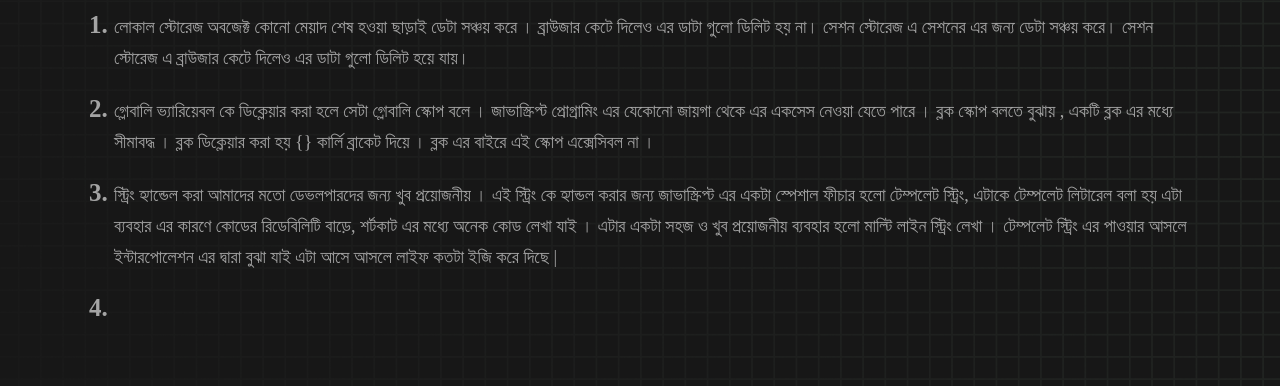
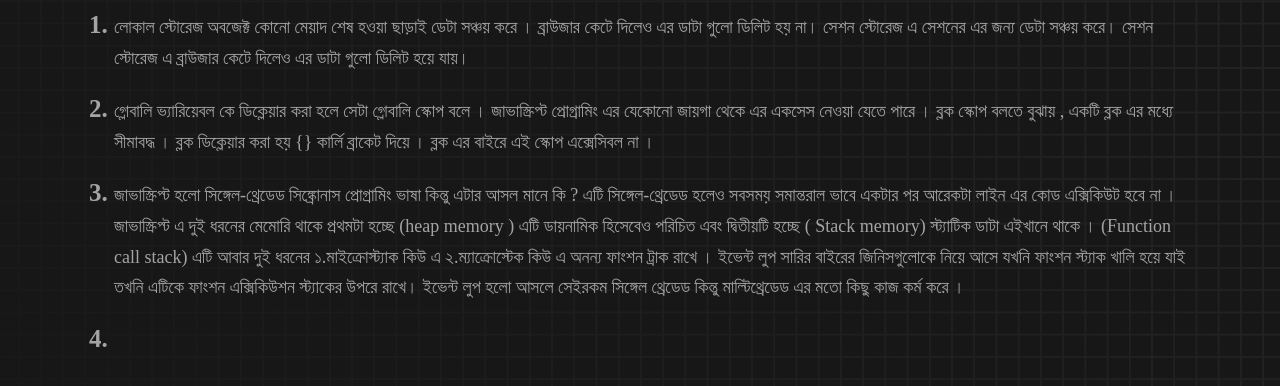
Before and after one commit to abdulmomin748/type-mostar, a plain HTML site: page blog.html in a window 1280 px wide. Shown: the part 116-502 px from the top of the page. Drawn offline with nearby package versions, Linux system fonts and the light colour scheme.

Commit message:
Added question of event loop

```diff
--- a/blog.html
+++ b/blog.html
@@ -24,7 +24,7 @@
                 ব্লক স্কোপ বলতে বুঝায় , একটি ব্লক এর মধ্যে সীমাবদ্ধ । ব্লক ডিক্লেয়ার করা হয় {} কার্লি ব্রাকেট দিয়ে । ব্লক এর বাইরে এই স্কোপ এক্সেসিবল না ।
               </li>
               <li>
-                স্ট্রিং হ্যান্ডেল করা আমাদের মতো ডেভলপারদের জন্য খুব প্রয়োজনীয় । এই স্ট্রিং কে হ্যান্ডল করার জন্য জাভাস্ক্রিপ্ট এর একটা স্পেশাল ফীচার হলো টেম্পলেট স্ট্রিং, এটাকে টেম্পলেট লিটারেল বলা হয়  এটা ব্যবহার এর কারণে কোডের রিডেবিলিটি বাড়ে, শর্টকাট এর মধ্যে অনেক কোড লেখা যাই । এটার একটা সহজ ও খুব প্রয়োজনীয় ব্যবহার হলো মাল্টি লাইন স্ট্রিং লেখা । টেম্পলেট স্ট্রিং এর পাওয়ার আসলে ইন্টারপোলেশন  এর দ্বারা বুঝা যাই এটা আসে আসলে লাইফ কতটা ইজি করে দিছে |
+                জাভাস্ক্রিপ্ট হলো সিঙ্গেল-থ্রেডেড সিঙ্ক্রোনাস প্রোগ্রামিং ভাষা কিন্তু এটার আসল মানে কি ? এটি সিঙ্গেল-থ্রেডেড হলেও সবসময় সমান্তরাল ভাবে একটার পর আরেকটা লাইন এর কোড এক্সিকিউট হবে না । জাভাস্ক্রিপ্ট এ দুই ধরনের মেমোরি থাকে প্রথমটা হচ্ছে (heap memory ) এটি ডায়নামিক হিসেবেও পরিচিত এবং দ্বিতীয়টি হচ্ছে ( Stack memory) স্ট্যাটিক ডাটা এইখানে থাকে  । (Function call stack) এটি আবার দুই ধরনের ১.মাইক্রোস্ট্যাক কিউ এ  ২.ম্যাক্রোস্টেক কিউ এ অনন্য ফাংশন ট্রাক রাখে । ইভেন্ট লুপ সারির বাইরের জিনিসগুলোকে নিয়ে আসে যখনি ফাংশন স্ট্যাক খালি হয়ে যাই তখনি এটিকে ফাংশন এক্সিকিউশন স্ট্যাকের উপরে রাখে। ইভেন্ট লুপ হলো আসলে সেইরকম সিঙ্গেল থ্রেডেড কিন্তু মাল্টিথ্রেডেড এর মতো কিছু কাজ কর্ম করে ।
               </li>
               <li>
 
```
